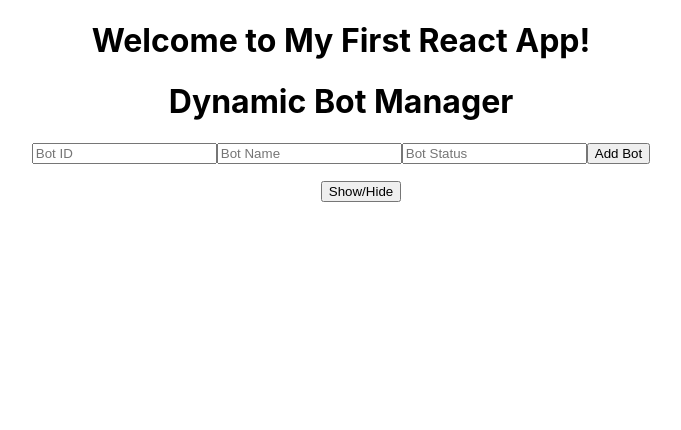
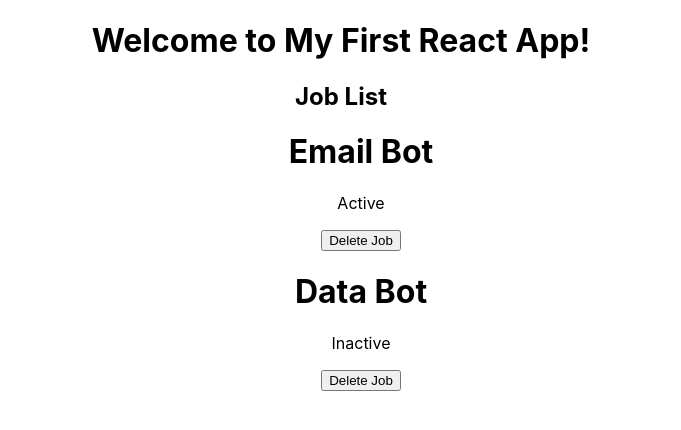
Before and after one commit to MPatefield/my-first-react-app, a React (Create React App) app: page / in a window 1280 px wide. Shown: the top 430 px of the page, without its empty margins (299-980 px from the left). Built offline with nearby package versions, Linux system fonts and the light colour scheme.

Commit message:
Practice with props

```diff
--- a/src/App.js
+++ b/src/App.js
@@ -6,16 +6,31 @@ import DynamicForm from './Components/DynamicForm';
 import { useState } from 'react';
 import BotListManager from './Components/BotListManager';
 import DynamicBotManager from './Components/DynamicBotManager';
+import Names from './Components/Names';
+import JobList from './Components/JobList';
+
 
 function App() {
+
+const [jobs, setJobs] = useState([
+    { id: '1', name: 'Email Bot', status: 'Active' },
+    { id: '2', name: 'Data Bot', status: 'Inactive' }
+  ]);
+    const deleteJob = (id) => {
+    // Filter out the job with the specified id and update the state
+    const updatedJobs = jobs.filter(job => job.id !== id);
+    setJobs(updatedJobs);
+  }
 
   return (
     <div className="App">
       <h1>Welcome to My First React App!</h1>
-      <DynamicBotManager />
+      <JobList jobs={jobs} deleteJob={deleteJob} />
     </div>
   );
 }
+
+const names = ["John Doe", "Jane Smith", "Alice Johnson", "Bob Brown", "Charlie Davis"];
 
 function Restaurants() {
   return (
--- a/src/Components/DynamicBotManager.js
+++ b/src/Components/DynamicBotManager.js
@@ -29,6 +29,7 @@ const DynamicBotManager = () => {
   };
   // Function to delete a bot from the list
   const deleteBot = (id) => {
+    // Filter out the bot with the specified id and update the state
     const updatedBots = bots.filter(bot => bot.id !== id);
     setBots(updatedBots);
   }
--- /dev/null
+++ b/src/Components/JobItem.js
@@ -0,0 +1,13 @@
+import React from 'react'
+
+const JobItem = (props) => {
+  return (
+    <div>
+      <h1>{props.job.name}</h1>
+      <p>{props.job.status}</p>
+      <button onClick={()=>props.deleteJob(props.job.id)}>Delete Job</button>
+    </div>
+  )
+}
+
+export default JobItem
--- /dev/null
+++ b/src/Components/JobList.js
@@ -0,0 +1,17 @@
+import React from 'react'
+import JobItem from './JobItem'
+
+const JobList = (props) => {
+  return (
+    <div>
+      <h2>Job List</h2>
+      <ul>
+        {props.jobs.map((job) => (
+          <JobItem key={job.id} job={job} deleteJob={props.deleteJob} />
+        ))}
+      </ul>
+    </div>
+  )
+}
+
+export default JobList
--- /dev/null
+++ b/src/Components/Names.js
@@ -0,0 +1,14 @@
+import React from 'react'
+
+const Names = (props) => {
+  return (
+    <div>
+      <h1>Names</h1>
+      {props.names.map((name, index) => (
+        <p key={index}>{name}</p>
+      ))}
+    </div>
+  )
+}
+
+export default Names
```
